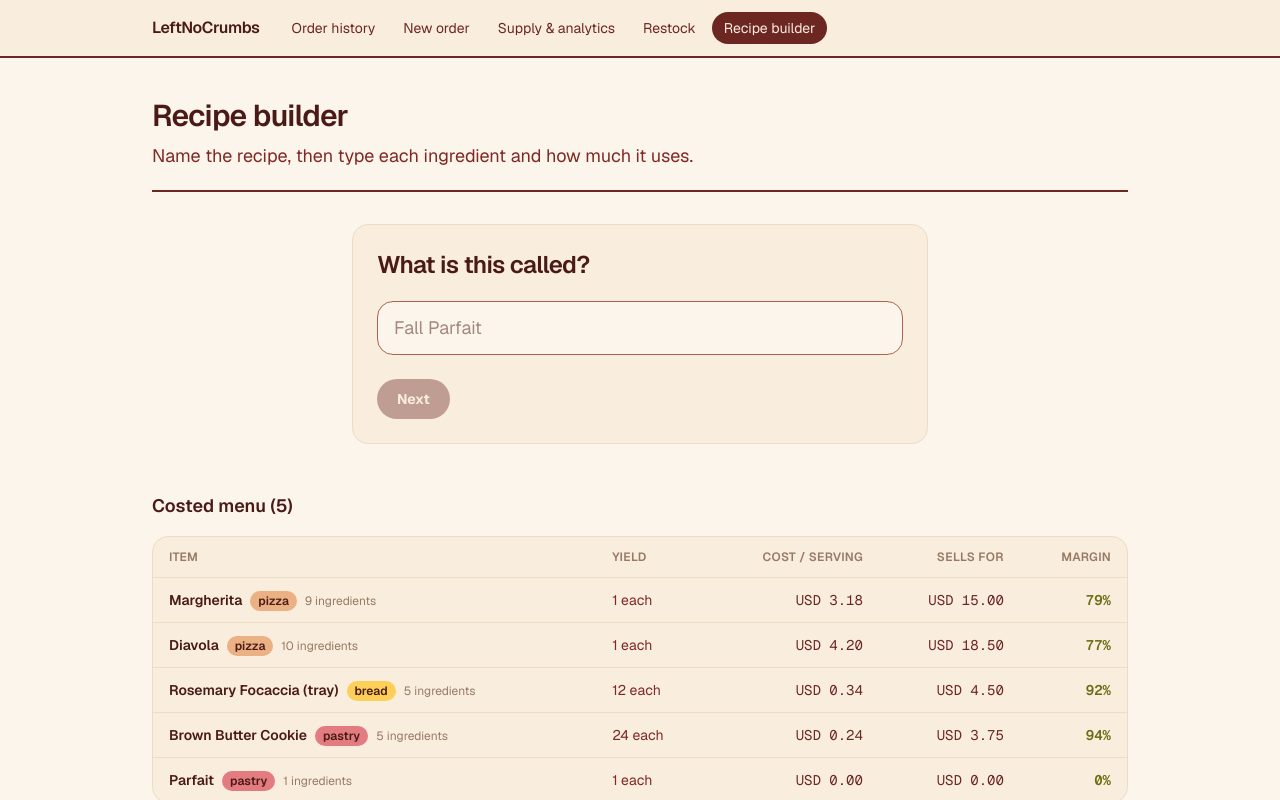
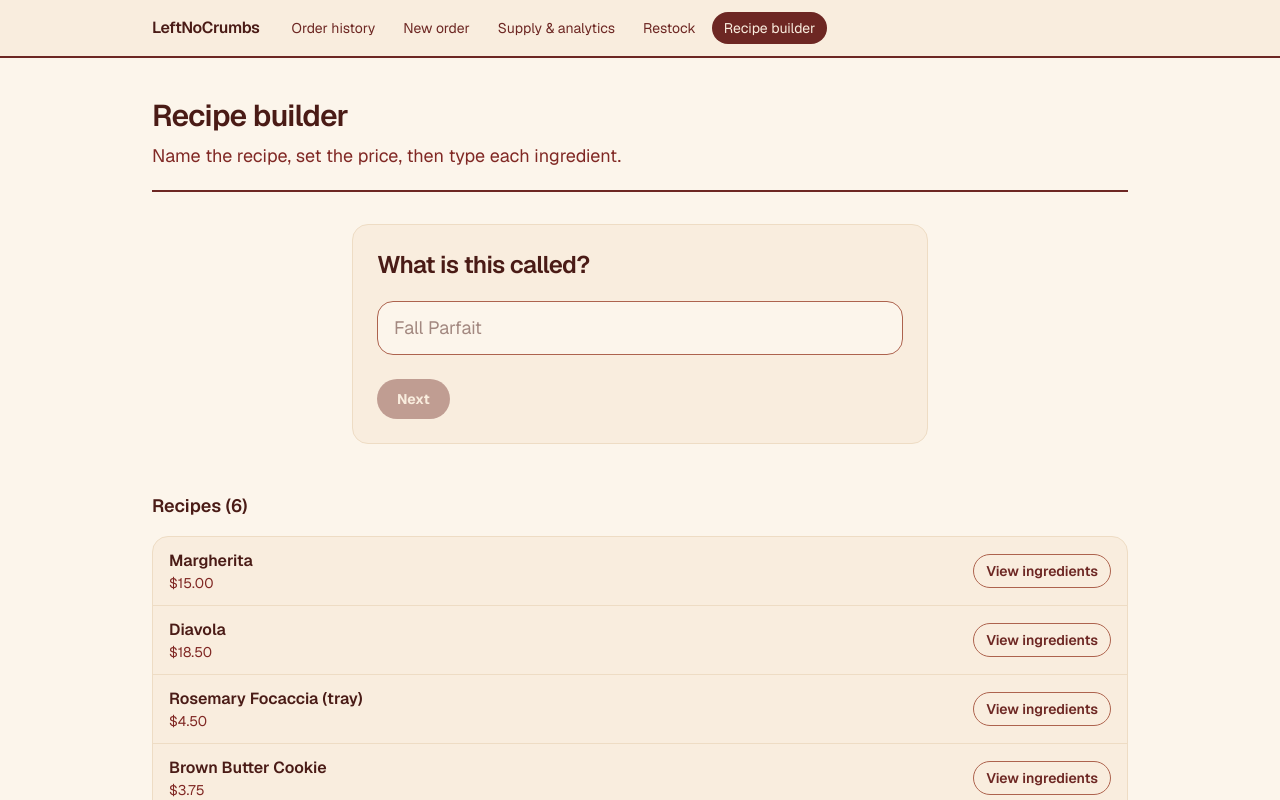
Before and after one commit to blairzhang02/Socractica-Buldathon, a Next.js app: page /recipe-builder in a window 1280 px wide. Shown: the top 800 px of the page. Built offline with nearby package versions, Linux system fonts and the light colour scheme.

Commit message:
update page

```diff
--- a/app/recipe-builder/_components/recipe-form.tsx
+++ b/app/recipe-builder/_components/recipe-form.tsx
@@ -13,9 +13,10 @@ const field =
 
 let nextKey = 1;
 
-export function RecipeForm() {
-  const [step, setStep] = useState<"name" | "ingredients">("name");
+export function RecipeForm({ currency }: { currency: string }) {
+  const [step, setStep] = useState<"name" | "price" | "ingredients">("name");
   const [name, setName] = useState("");
+  const [sellPrice, setSellPrice] = useState("");
   const [lines, setLines] = useState<Line[]>([]);
   const [draftName, setDraftName] = useState("");
   const [draftQty, setDraftQty] = useState("");
@@ -44,6 +45,7 @@ export function RecipeForm() {
     startTransition(async () => {
       const result = await createMenuItem({
         name,
+        sellPrice: Number(sellPrice),
         lines: lines.map((line) => ({
           name: line.name,
           quantity: Number(line.quantity),
@@ -56,6 +58,7 @@ export function RecipeForm() {
       }
       setMessage({ ok: true, text: `Saved ${result.name}.` });
       setName("");
+      setSellPrice("");
       setLines([]);
       setStep("name");
     });
@@ -66,7 +69,7 @@ export function RecipeForm() {
       <form
         onSubmit={(event) => {
           event.preventDefault();
-          if (name.trim()) setStep("ingredients");
+          if (name.trim()) setStep("price");
         }}
         className="mx-auto max-w-xl rounded-2xl border border-cream-300 bg-cream-100 p-6"
       >
@@ -91,6 +94,56 @@ export function RecipeForm() {
     );
   }
 
+  if (step === "price") {
+    const symbol = currency === "USD" ? "$" : currency;
+    return (
+      <form
+        onSubmit={(event) => {
+          event.preventDefault();
+          if (sellPrice.trim() !== "" && Number(sellPrice) >= 0) setStep("ingredients");
+        }}
+        className="mx-auto max-w-xl rounded-2xl border border-cream-300 bg-cream-100 p-6"
+      >
+        <p className="text-sm font-semibold text-taupe">{name.trim()}</p>
+        <h2 className="mt-1 text-2xl font-semibold tracking-tight text-chocolate-900">
+          What do you charge?
+        </h2>
+        <div className="mt-5 flex items-center gap-2">
+          <span className="text-lg font-semibold text-chocolate-700">{symbol}</span>
+          <input
+            className={field}
+            type="number"
+            min="0"
+            step="0.01"
+            inputMode="decimal"
+            value={sellPrice}
+            onChange={(event) => setSellPrice(event.target.value)}
+            placeholder="8.50"
+            autoFocus
+          />
+        </div>
+        <div className="mt-6 flex flex-wrap items-center gap-3">
+          <button
+            type="button"
+            onClick={() => setStep("name")}
+            className="rounded-full px-4 py-2.5 text-sm font-semibold text-chocolate-700 hover:bg-cream-200"
+          >
+            Back
+          </button>
+          <button
+            type="submit"
+            disabled={sellPrice.trim() === "" || Number(sellPrice) < 0}
+            className="rounded-full bg-chocolate-700 px-5 py-2.5 text-sm font-bold text-cream-100 disabled:opacity-40"
+          >
+            Next
+          </button>
+        </div>
+      </form>
+    );
+  }
+
+  const symbol = currency === "USD" ? "$" : currency;
+
   return (
     <form
       onSubmit={(event) => {
@@ -99,7 +152,9 @@ export function RecipeForm() {
       }}
       className="mx-auto max-w-xl rounded-2xl border border-cream-300 bg-cream-100 p-6"
     >
-      <p className="text-sm font-semibold text-taupe">{name.trim()}</p>
+      <p className="text-sm font-semibold text-taupe">
+        {name.trim()} · {symbol}{Number(sellPrice).toFixed(2)}
+      </p>
       <h2 className="mt-1 text-2xl font-semibold tracking-tight text-chocolate-900">
         What goes in it?
       </h2>
@@ -190,7 +245,7 @@ export function RecipeForm() {
           type="button"
           onClick={() => {
             setMessage(null);
-            setStep("name");
+            setStep("price");
           }}
           className="rounded-full px-4 py-2.5 text-sm font-semibold text-chocolate-700 hover:bg-cream-200"
         >
--- /dev/null
+++ b/app/recipe-builder/_components/recipe-list.tsx
@@ -0,0 +1,56 @@
+"use client";
+
+import { useState } from "react";
+
+export type SavedRecipe = {
+  id: string;
+  name: string;
+  price: string;
+  ingredients: { name: string; amount: string }[];
+};
+
+export function RecipeList({ recipes }: { recipes: SavedRecipe[] }) {
+  const [openId, setOpenId] = useState<string | null>(null);
+
+  return (
+    <section className="mt-12">
+      <h2 className="text-lg font-semibold text-chocolate-900">Recipes ({recipes.length})</h2>
+      <ul className="mt-4 divide-y divide-cream-300 overflow-hidden rounded-2xl border border-cream-300 bg-cream-100">
+        {recipes.map((recipe) => {
+          const open = openId === recipe.id;
+          return (
+            <li key={recipe.id} className="px-4 py-3">
+              <div className="flex flex-wrap items-center justify-between gap-3">
+                <div>
+                  <p className="font-semibold text-chocolate-900">{recipe.name}</p>
+                  <p className="text-sm text-chocolate-600">{recipe.price}</p>
+                </div>
+                <button
+                  type="button"
+                  aria-expanded={open}
+                  onClick={() => setOpenId(open ? null : recipe.id)}
+                  className="rounded-full border border-chocolate-500 px-3 py-1.5 text-sm font-semibold text-chocolate-700 hover:bg-cream-200"
+                >
+                  {open ? "Hide ingredients" : "View ingredients"}
+                </button>
+              </div>
+              {open && (
+                <ul className="mt-3 divide-y divide-cream-300 rounded-xl border border-cream-300 bg-cream-50">
+                  {recipe.ingredients.map((ingredient, index) => (
+                    <li
+                      key={`${recipe.id}-${index}`}
+                      className="flex items-center justify-between px-3 py-2 text-sm"
+                    >
+                      <span>{ingredient.name}</span>
+                      <span className="text-chocolate-600">{ingredient.amount}</span>
+                    </li>
+                  ))}
+                </ul>
+              )}
+            </li>
+          );
+        })}
+      </ul>
+    </section>
+  );
+}
--- a/app/recipe-builder/actions.ts
+++ b/app/recipe-builder/actions.ts
@@ -10,9 +10,16 @@ export type NewRecipeLine = {
   unit: Unit;
 };
 
-export async function createMenuItem(input: { name: string; lines: NewRecipeLine[] }) {
+export async function createMenuItem(input: {
+  name: string;
+  sellPrice: number;
+  lines: NewRecipeLine[];
+}) {
   const name = input.name.trim();
   if (!name) return { ok: false as const, error: "Give the recipe a name." };
+  if (!(input.sellPrice >= 0)) {
+    return { ok: false as const, error: "Enter what you charge." };
+  }
 
   const catalog = await readCatalog();
   const known = [...catalog.ingredients];
@@ -56,7 +63,7 @@ export async function createMenuItem(input: { name: string; lines: NewRecipeLine
     name,
     category: "pastry",
     yield: { quantity: 1, unit: "each" },
-    sellPrice: 0,
+    sellPrice: round2(input.sellPrice),
     ingredients,
     totalCost,
   };
--- a/app/recipe-builder/page.tsx
+++ b/app/recipe-builder/page.tsx
@@ -1,89 +1,32 @@
 import { PageHeader } from "@/app/_components/page-header";
 import { RecipeForm } from "@/app/recipe-builder/_components/recipe-form";
+import { RecipeList } from "@/app/recipe-builder/_components/recipe-list";
 import { readCatalog } from "@/lib/catalog";
 
-const categoryFill: Record<string, string> = {
-  pizza: "bg-tan",
-  bread: "bg-custard",
-  pastry: "bg-rose",
-  drink: "bg-periwinkle",
-  side: "bg-matcha",
-};
+export default async function Page() {
+  const { currency, ingredients, menuItems } = await readCatalog();
+  const names = new Map(ingredients.map((ingredient) => [ingredient.id, ingredient.name]));
+  const symbol = currency === "USD" ? "$" : `${currency} `;
 
-export default async function Page() {
-  const { currency, menuItems } = await readCatalog();
-
-  const money = (n: number) =>
-    `${currency} ${n.toLocaleString(undefined, {
-      minimumFractionDigits: 2,
-      maximumFractionDigits: 2,
-    })}`;
+  const recipes = menuItems.map((item) => ({
+    id: item.id,
+    name: item.name,
+    price: `${symbol}${item.sellPrice.toFixed(2)}`,
+    ingredients: item.ingredients.map((line) => ({
+      name: names.get(line.ingredientId) ?? "Ingredient",
+      amount: `${line.quantity} ${line.unit}`,
+    })),
+  }));
 
   return (
     <>
       <PageHeader
         title="Recipe builder"
-        description="Name the recipe, then type each ingredient and how much it uses."
+        description="Name the recipe, set the price, then type each ingredient."
       />
 
-      <RecipeForm />
-
-      <h2 className="mt-12 text-lg font-semibold text-chocolate-900">
-        Costed menu ({menuItems.length})
-      </h2>
-      <div className="mt-4 overflow-x-auto rounded-2xl border border-cream-300 bg-cream-100">
-        <table className="w-full border-collapse text-sm">
-          <thead>
-            <tr className="text-xs uppercase tracking-wide text-taupe">
-              <th className="px-4 py-3 text-left font-semibold">Item</th>
-              <th className="px-4 py-3 text-left font-semibold">Yield</th>
-              <th className="px-4 py-3 text-right font-semibold">Cost / serving</th>
-              <th className="px-4 py-3 text-right font-semibold">Sells for</th>
-              <th className="px-4 py-3 text-right font-semibold">Margin</th>
-            </tr>
-          </thead>
-          <tbody>
-            {menuItems.map((item) => {
-              const perServing = item.costPerServing ?? item.totalCost;
-              const margin =
-                item.sellPrice > 0
-                  ? ((item.sellPrice - perServing) / item.sellPrice) * 100
-                  : 0;
-              return (
-                <tr key={item.id} className="border-t border-cream-300">
-                  <td className="px-4 py-3">
-                    <span className="font-semibold text-chocolate-900">
-                      {item.name}
-                    </span>
-                    <span
-                      className={`ml-2 rounded-full px-2 py-0.5 text-xs font-semibold text-chocolate-900 ${
-                        categoryFill[item.category] ?? "bg-cream-200"
-                      }`}
-                    >
-                      {item.category}
-                    </span>
-                    <span className="ml-2 text-xs text-taupe">
-                      {item.ingredients.length} ingredients
-                    </span>
-                  </td>
-                  <td className="px-4 py-3 text-chocolate-600">
-                    {item.yield.quantity} {item.yield.unit}
-                  </td>
-                  <td className="px-4 py-3 text-right font-mono text-chocolate-700">
-                    {money(perServing)}
-                  </td>
-                  <td className="px-4 py-3 text-right font-mono text-chocolate-700">
-                    {money(item.sellPrice)}
-                  </td>
-                  <td className="px-4 py-3 text-right font-mono font-semibold text-ink-lime">
-                    {margin.toFixed(0)}%
-                  </td>
-                </tr>
-              );
-            })}
-          </tbody>
-        </table>
-      </div>
+      <RecipeForm currency={currency} />
+      <RecipeList recipes={recipes} />
     </>
   );
 }
--- a/lib/data/menu-items.json
+++ b/lib/data/menu-items.json
@@ -116,6 +116,18 @@
     {
       "id": "r-0-murkwlg8",
       "name": "r",
+      "unit": "g",
+      "unitPrice": 0
+    },
+    {
+      "id": "cream-0-murl2ky0",
+      "name": "Cream",
+      "unit": "g",
+      "unitPrice": 0
+    },
+    {
+      "id": "flour-1-murl2ky0",
+      "name": "Flour",
       "unit": "g",
       "unitPrice": 0
     }
@@ -397,6 +409,33 @@
         }
       ],
       "totalCost": 0
+    },
+    {
+      "id": "croissant-murl2ky0",
+      "name": "Croissant",
+      "category": "pastry",
+      "yield": {
+        "quantity": 1,
+        "unit": "each"
+      },
+      "sellPrice": 3,
+      "ingredients": [
+        {
+          "ingredientId": "cream-0-murl2ky0",
+          "quantity": 30,
+          "unit": "g",
+          "unitPrice": 0,
+          "lineCost": 0
+        },
+        {
+          "ingredientId": "flour-1-murl2ky0",
+          "quantity": 3,
+          "unit": "g",
+          "unitPrice": 0,
+          "lineCost": 0
+        }
+      ],
+      "totalCost": 0
     }
   ]
 }
```
